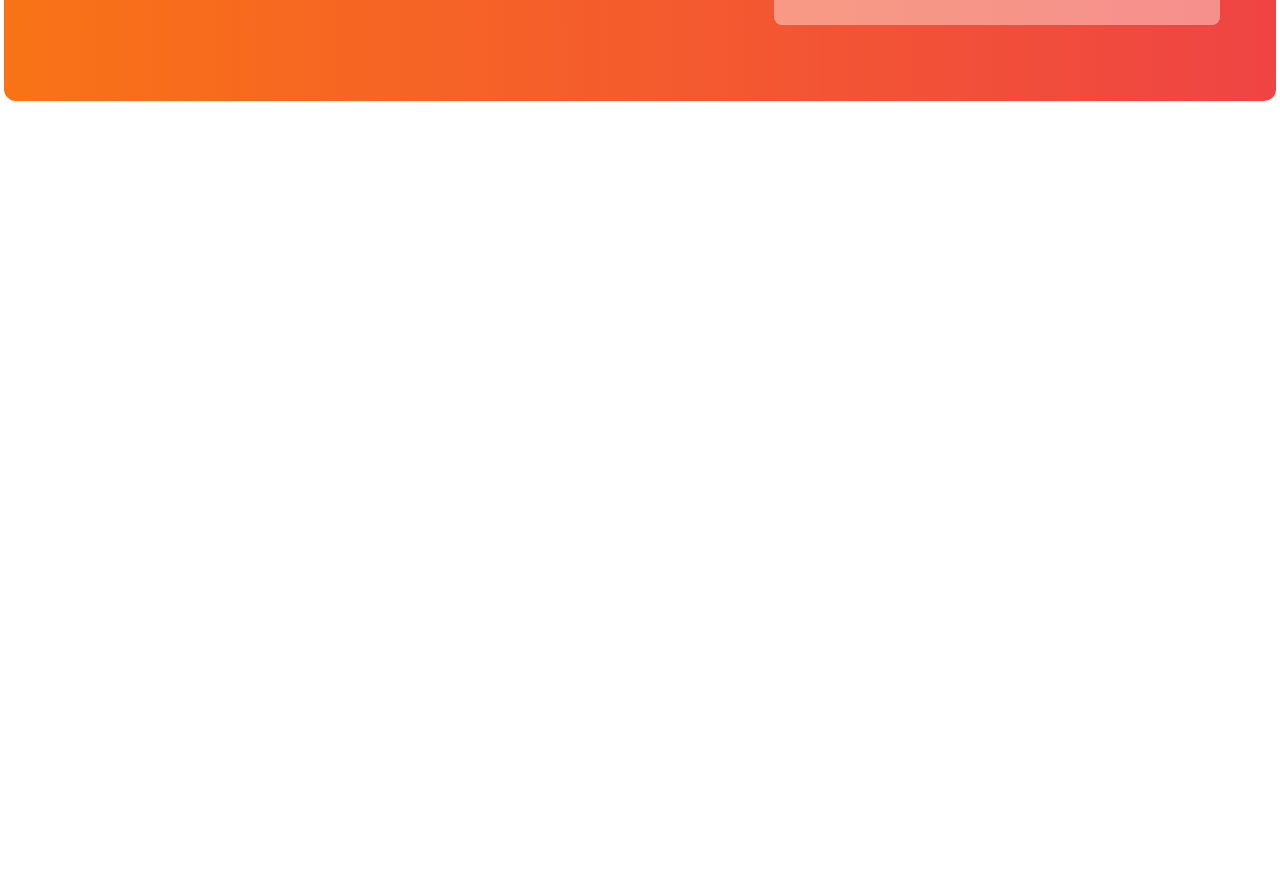
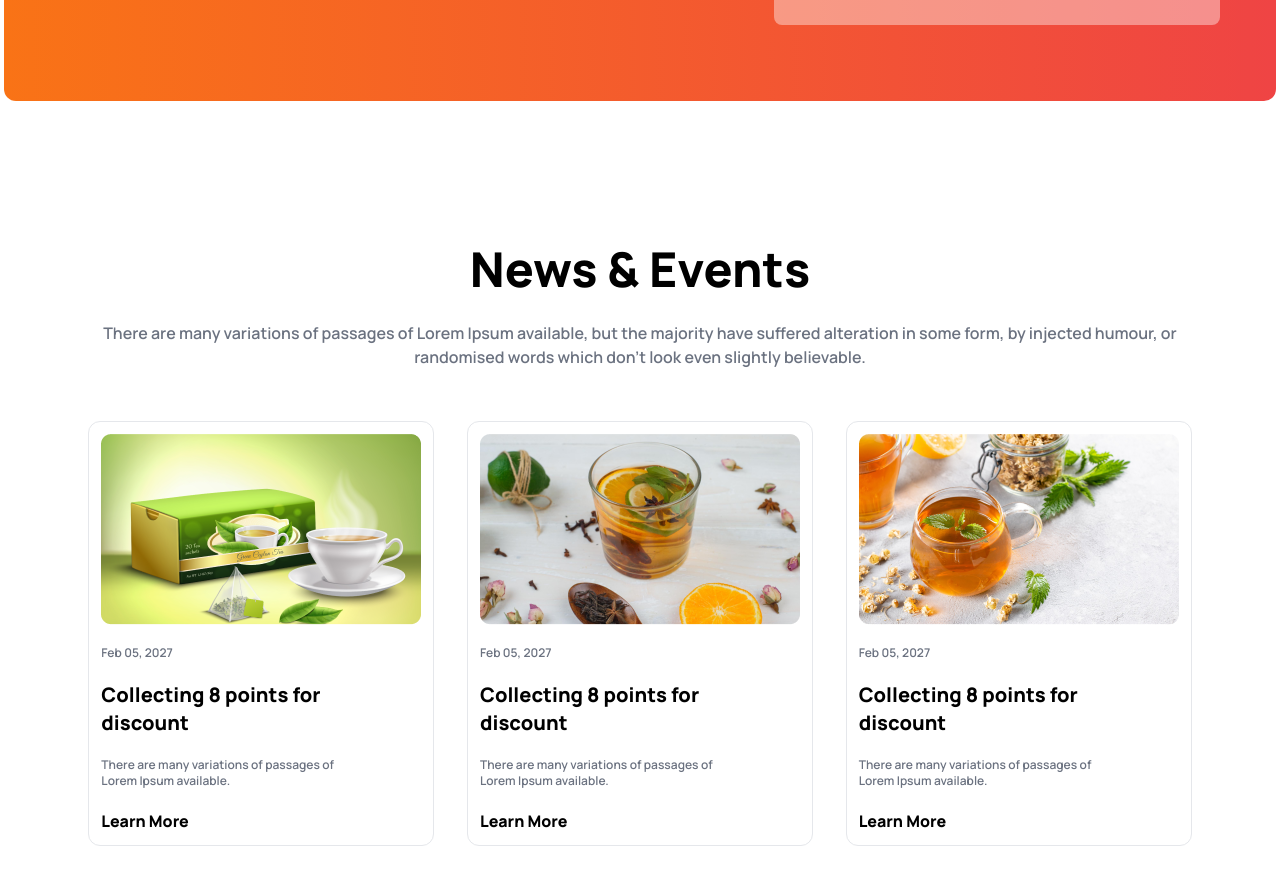
Before and after one commit to sm-sarwar/Tea-House, a plain HTML site: page index.html in a window 1280 px wide. Shown: the part 2522-3407 px from the top of the page. Before the commit the page ends 2751 px from the top, so only its background shows below. Drawn offline with nearby package versions, Linux system fonts and the light colour scheme.

Commit message:
Add News event section

```diff
--- a/index.html
+++ b/index.html
@@ -143,7 +143,7 @@
           </section>
 
           <!-- Meet our client section  -->
-           <section class=" bg-gradient-to-r from-orange-500 to bg-red-500 grid grid-cols-1 lg:grid-cols-2 gap-3 mx-1 rounded-xl px-7 lg:px-9 py-5">
+           <section class=" bg-gradient-to-r from-orange-500 to bg-red-500 grid grid-cols-1 lg:grid-cols-2 gap-3 mx-1 rounded-xl px-7 lg:px-9 py-5 mb-36">
              <!-- text section  -->
               <div class="flex justify-center items-center p-10">
                 <div class="text-white">
@@ -199,6 +199,81 @@
 
                </div>
            </section>
+
+           <!-- News event section  -->
+            <section class="text-center mb-10">
+
+                <h1 class="font-extrabold text-4xl md:text-5xl mb-4">News & Events</h1>
+
+                <p class="p-3 text-gray-500 font-semibold md:px-20">There are many variations of passages of Lorem Ipsum available, but the majority have suffered alteration in some form, by injected humour, or randomised words which don't look even slightly believable.
+                </p>
+
+            </section>
+
+            <!-- News event card section  -->
+             <section  class="grid grid-cols-1 lg:grid-cols-3 md:grid-cols-2 justify-items-center gap-4 px-10 lg:px-20">
+                <!-- card  -->
+                 <div class="p-3 rounded-xl border">
+
+                    <!-- image div  -->
+                     <div>
+                        <img class="" src="./images/news-1.png" alt="">
+                     </div>
+
+                     <!-- text div  -->
+                      <div>
+                        <p class="text-xs text-gray-500 font-semibold my-5">Feb 05, 2027</p>
+
+                        <h3 class="font-extrabold text-xl">Collecting 8 points for <br>discount</h3>
+
+                        <p class="text-xs text-gray-500 font-semibold my-5">There are many variations of passages of <br>Lorem Ipsum available.
+                        </p>
+
+                        <h3 class="font-extrabold">Learn More</h3>
+                      </div>
+
+                 </div>
+                 <div class="p-3 rounded-xl border">
+
+                    <!-- image div  -->
+                     <div>
+                        <img src="./images/news-2.png" alt="">
+                     </div>
+
+                     <!-- text div  -->
+                      <div>
+                        <p class="text-xs text-gray-500 font-semibold my-5">Feb 05, 2027</p>
+
+                        <h3 class="font-extrabold text-xl">Collecting 8 points for <br>discount</h3>
+
+                        <p class="text-xs text-gray-500 font-semibold my-5">There are many variations of passages of <br>Lorem Ipsum available.
+                        </p>
+
+                        <h3 class="font-extrabold">Learn More</h3>
+                      </div>
+
+                 </div>
+                 <div class="p-3 rounded-xl border">
+
+                    <!-- image div  -->
+                     <div>
+                        <img src="./images/news-3.png" alt="">
+                     </div>
+
+                     <!-- text div  -->
+                      <div>
+                        <p class="text-xs text-gray-500 font-semibold my-5">Feb 05, 2027</p>
+
+                        <h3 class="font-extrabold text-xl">Collecting 8 points for <br>discount</h3>
+
+                        <p class="text-xs text-gray-500 font-semibold my-5">There are many variations of passages of <br>Lorem Ipsum available.
+                        </p>
+
+                        <h3 class="font-extrabold">Learn More</h3>
+                      </div>
+
+                 </div>
+             </section>
     </main>
     <footer></footer>
 </body>
```
